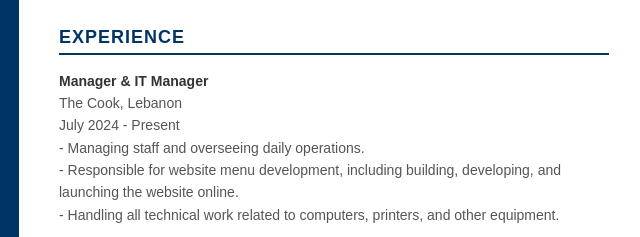
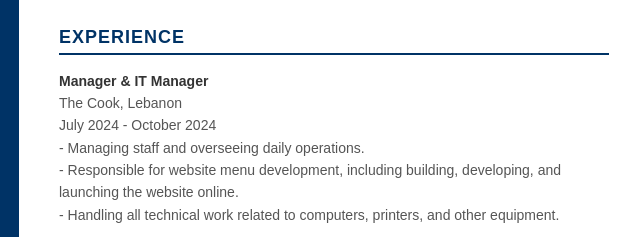
Before and after one commit to dadogit-uni/CV, a plain HTML site: page index.html in a window 1280 px wide. Shown: the part 478-715 px from the top of the page, 441-1081 px from the left. Drawn offline with Linux system fonts and the light colour scheme.

Commit message:
Update index.html

```diff
--- a/index.html
+++ b/index.html
@@ -158,7 +158,7 @@
                 <h2>Experience</h2>
                 <p><strong>Manager & IT Manager</strong><br>
                     The Cook, Lebanon<br>
-                    July 2024 - Present<br>
+                    July 2024 - October 2024<br>
                     - Managing staff and overseeing daily operations.<br>
                     - Responsible for website menu development, including building, developing, and launching the website online.<br>
                     - Handling all technical work related to computers, printers, and other equipment.</p>
```
